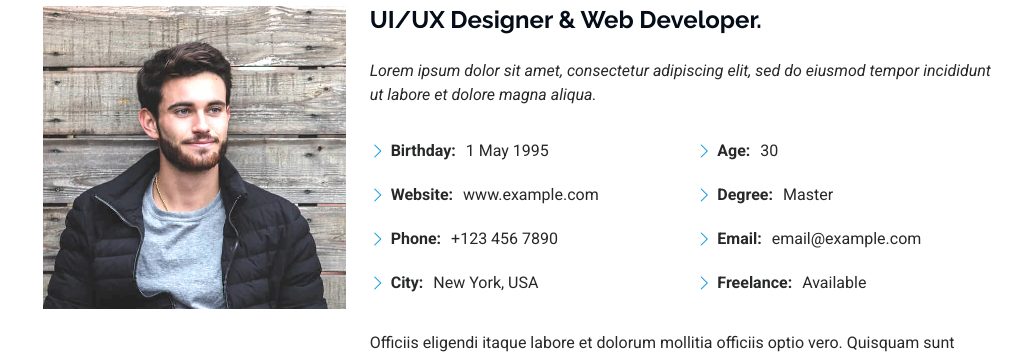
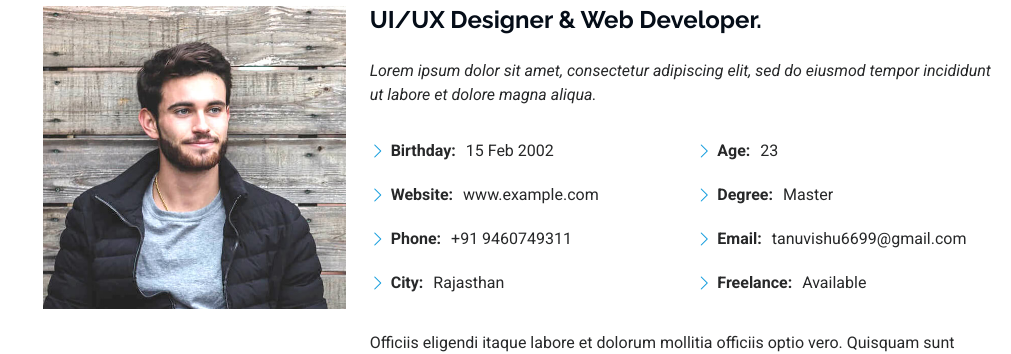
Before and after one commit to kriti923/Kritika2, a plain HTML site: page index.html in a window 1280 px wide. Shown: the part 1040-1394 px from the top of the page, without its empty margins (269-1280 px from the left). Drawn offline with Linux system fonts and the light colour scheme.

Commit message:
Update index.html

```diff
--- a/index.html
+++ b/index.html
@@ -127,17 +127,17 @@
             <div class="row">
               <div class="col-lg-6">
                 <ul>
-                  <li><i class="bi bi-chevron-right"></i> <strong>Birthday:</strong> <span>1 May 1995</span></li>
+                  <li><i class="bi bi-chevron-right"></i> <strong>Birthday:</strong> <span>15 Feb 2002 </span></li>
                   <li><i class="bi bi-chevron-right"></i> <strong>Website:</strong> <span>www.example.com</span></li>
-                  <li><i class="bi bi-chevron-right"></i> <strong>Phone:</strong> <span>+123 456 7890</span></li>
-                  <li><i class="bi bi-chevron-right"></i> <strong>City:</strong> <span>New York, USA</span></li>
+                  <li><i class="bi bi-chevron-right"></i> <strong>Phone:</strong> <span>+91 9460749311</span></li>
+                  <li><i class="bi bi-chevron-right"></i> <strong>City:</strong> <span> Rajasthan </span></li>
                 </ul>
               </div>
               <div class="col-lg-6">
                 <ul>
-                  <li><i class="bi bi-chevron-right"></i> <strong>Age:</strong> <span>30</span></li>
+                  <li><i class="bi bi-chevron-right"></i> <strong>Age:</strong> <span>23</span></li>
                   <li><i class="bi bi-chevron-right"></i> <strong>Degree:</strong> <span>Master</span></li>
-                  <li><i class="bi bi-chevron-right"></i> <strong>Email:</strong> <span>email@example.com</span></li>
+                  <li><i class="bi bi-chevron-right"></i> <strong>Email:</strong> <span>tanuvishu6699@gmail.com</span></li>
                   <li><i class="bi bi-chevron-right"></i> <strong>Freelance:</strong> <span>Available</span></li>
                 </ul>
               </div>
```
